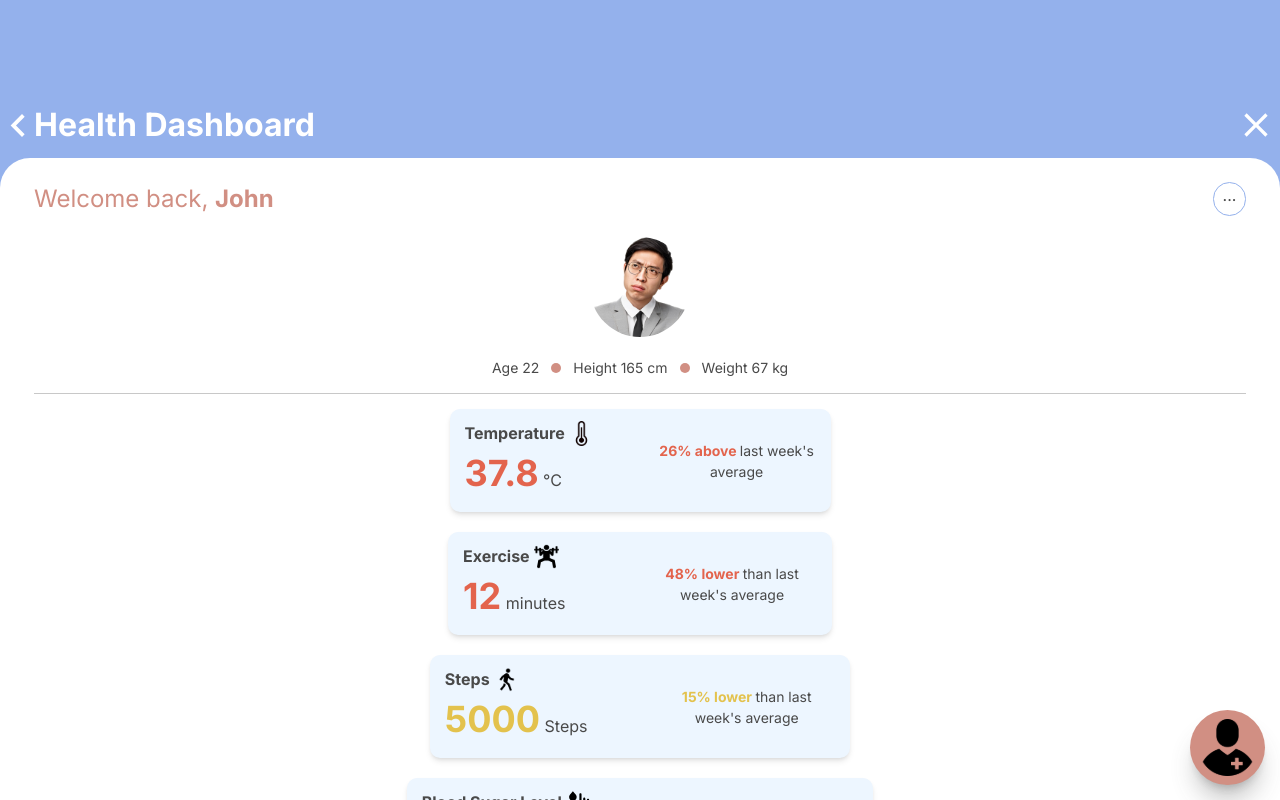
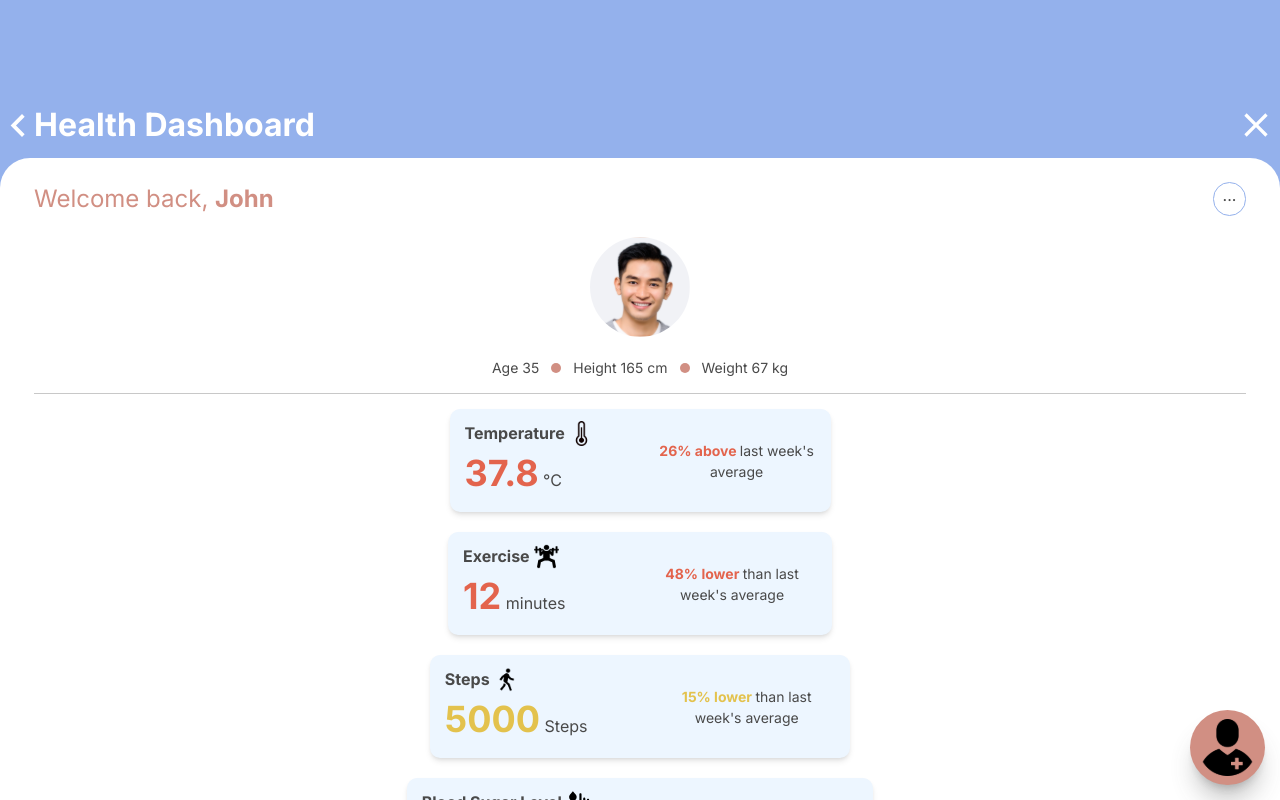
Before and after one commit to Lazbert/TEMG4950K-VitaGo-prototype, a React (Vite) app in the folder frontend/: page /VitaGo/dashboard in a window 1280 px wide. Built offline with nearby package versions, Linux system fonts and the light colour scheme.

Commit message:
matched John with persona in health dashboard

```diff
--- a/frontend/src/pages/HealthDashboardPage.tsx
+++ b/frontend/src/pages/HealthDashboardPage.tsx
@@ -101,11 +101,11 @@ export default function HealthDashboardPage() {
       >
         <PersonalProfile
           ProfilePic={John}
-          age={22}
+          age={35}
           height={165}
           weight={67}
           name="John"
-          imageClassName="h-[100px] w-[100px] self-center"
+          imageClassName="h-[100px] w-[100px] self-center rounded-full"
           showOptions={showOptions}
           setShowOptions={setShowOptions}
         />
```
Also changed, not shown: frontend/src/assets/images/John.svg.
